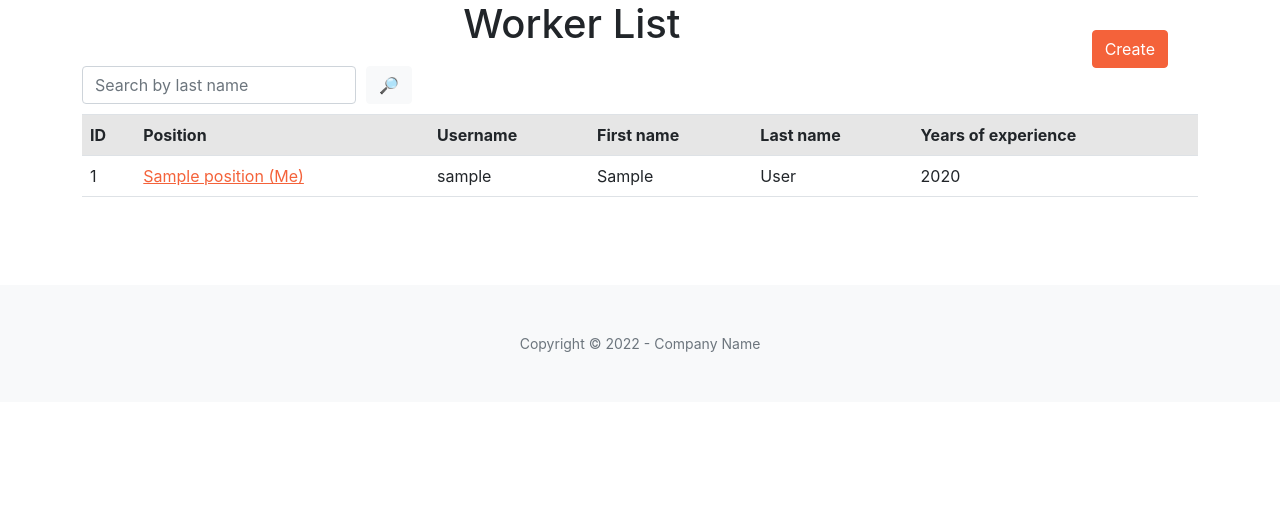
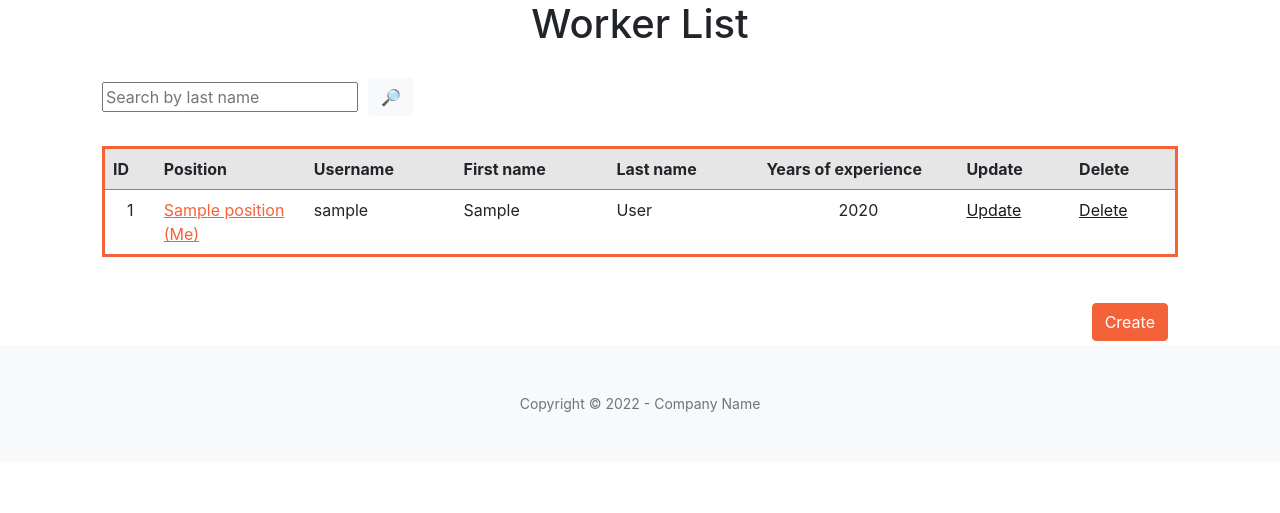
Before and after one commit to leetwinoff/team-task-manager, a Django app: page /worker_list/ in a window 1280 px wide. Shown: the part 48-561 px from the top of the page. Run offline with Django 4.2, Linux system fonts and the light colour scheme; a user stored in the database is signed in; tables that the repository leaves empty hold one stand-in row (values such as "Sample post"); parts of the project's set-up code (start-up, migrations or seed data) failed here and were passed over; some libraries are stand-ins or nearby versions.

Commit message:
Updated Worker List template. Added Update/Delete links if worker is superuser.

```diff
--- a/templates/tasks/worker_list.html
+++ b/templates/tasks/worker_list.html
@@ -3,38 +3,44 @@
 
 {% block content %}
   <div>
-        <h1>
-        <a href="{% url 'tasks:worker-create' %}" class="btn btn-primary link-to-page" style="float: right; margin: 30px">
-          Create
-        </a>
-      </h1>
-      <div class="container-worker-list">
     <h1 style="text-align: center">
       Worker List
     </h1>
-        <form action="" method="GET" class="form-inline">
-          <input type="search" class="form-control rounded" placeholder="Search by last name" name="last_name">
+    <form action="" method="GET" class="form-inline" style="margin: 20px">
+      {{ search_form|crispy }}
       <input type="submit" value="🔎" class="btn btn-light" style="margin: 10px">
     </form>
-
+    <div style="margin-left: 20px; margin-right: 20px">
       {% if worker_list %}
-        <table class="table table-striped">
+        <table class="table table-striped" style="padding: 20px; border: solid; border-color: #f4623a">
           <tr>
             <th>ID</th>
-            <th>Position</th>
+            <th style="width: 150px;">Position</th>
             <th>Username</th>
             <th>First name</th>
             <th>Last name</th>
-            <th>Years of experience</th>
+            <th style="width: 200px;">Years of experience</th>
+            {% if user.is_superuser %}
+              <th>Update</th>
+              <th>Delete</th>
+            {% endif %}
           </tr>
         {% for worker in worker_list %}
           <tr>
-            <td>{{ worker.id }}</td>
-            <td><a href="{{ worker.get_absolute_url }}">{{ worker.position }} {% if user == worker %} (Me){% endif %}</a></td>
+            <td style="text-align: center">{{ worker.id }}</td>
+            {% if worker.position %}
+              <td><a href="{% url "tasks:positions-detail" pk=worker.position.pk %}">{{ worker.position }} {% if user == worker %} (Me){% endif %}</a></td>
+            {% else %}
+              <td></td>
+            {% endif %}
             <td>{{ worker.username }}</td>
             <td>{{ worker.first_name }}</td>
             <td>{{ worker.last_name }}</td>
-            <td>{{ worker.years_of_experience }}</td>
+            <td style="text-align: center">{{ worker.years_of_experience }}</td>
+            {% if user.is_superuser %}
+              <td><a href="{% url "tasks:worker-update" pk=worker.id %}" style="color: #1b1b1b">Update</a></td>
+              <td><a href="#" style="color: #1b1b1b">Delete</a></td>
+            {% endif %}
           </tr>
         {% endfor %}
 
@@ -43,5 +49,12 @@
           <p>There are no workers in the service.</p>
         {% endif %}
     </div>
+    <div>
+      <h1>
+        <a href="{% url 'tasks:worker-create' %}" class="btn btn-primary link-to-page" style="float: right; margin: 30px">
+          Create
+        </a>
+        </h1>
+    </div>
   </div>
 {% endblock %}
```
Also changed, not shown: templates/tasks/task_type_detail.html (added). Lines whose indentation alone changed are shown as unchanged.
